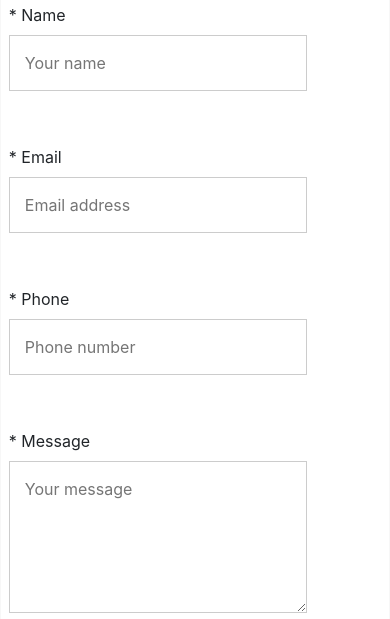
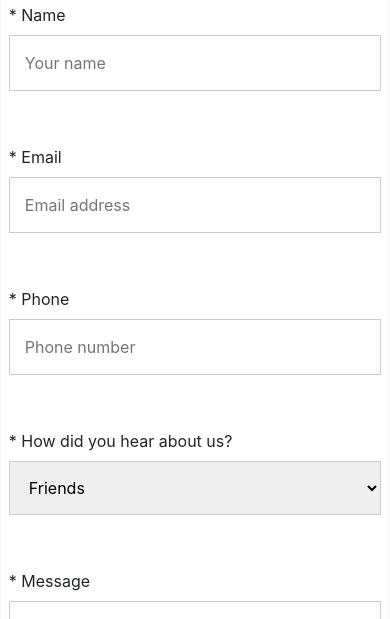
Before and after one commit to Anne617221/Group-K, a plain HTML site: page pages/contact-us.html in a window 390 px wide. Shown: the part 225-844 px from the top of the page. Drawn offline with nearby package versions, Linux system fonts and the light colour scheme.

Commit message:
update index

```diff
--- a/index.js
+++ b/index.js
@@ -103,6 +103,7 @@ function validate(e) {
           check = true;
         }
       }
+      console.log("Lekkss");
     }
   }
 
--- a/pages/contact-us.html
+++ b/pages/contact-us.html
@@ -82,6 +82,15 @@
             />
             <span class="errors"></span><br />
 
+            <label for="how">* How did you hear about us?</label>
+            <select name="how" id="how">
+              <option value="friends">Friends</option>
+              <option value="facebook">Facebook</option>
+              <option value="instagram">Instagram</option>
+              <option value="twiter">Twitter</option>
+            </select>
+            <span class="errors"></span><br />
+
             <label for="subject">* Message</label>
             <textarea
               placeholder="Your message"
--- a/style.css
+++ b/style.css
@@ -468,7 +468,8 @@
   font-size: 1rem;
 }
 .contact-form-container input[type="text"],
-.contact-form-container textarea {
+.contact-form-container textarea,
+.contact-form-container select {
   width: 80%;
   padding: 15px;
   font-size: 1rem;
@@ -555,6 +556,13 @@
   .contact-form-container {
     width: 100%;
   }
+
+  .contact-form-container input[type="text"],
+  .contact-form-container textarea,
+  .contact-form-container select,
+  .contact-form-container button {
+    width: 100%;
+  }
 }
 
 @media (max-width: 600px) {
```
